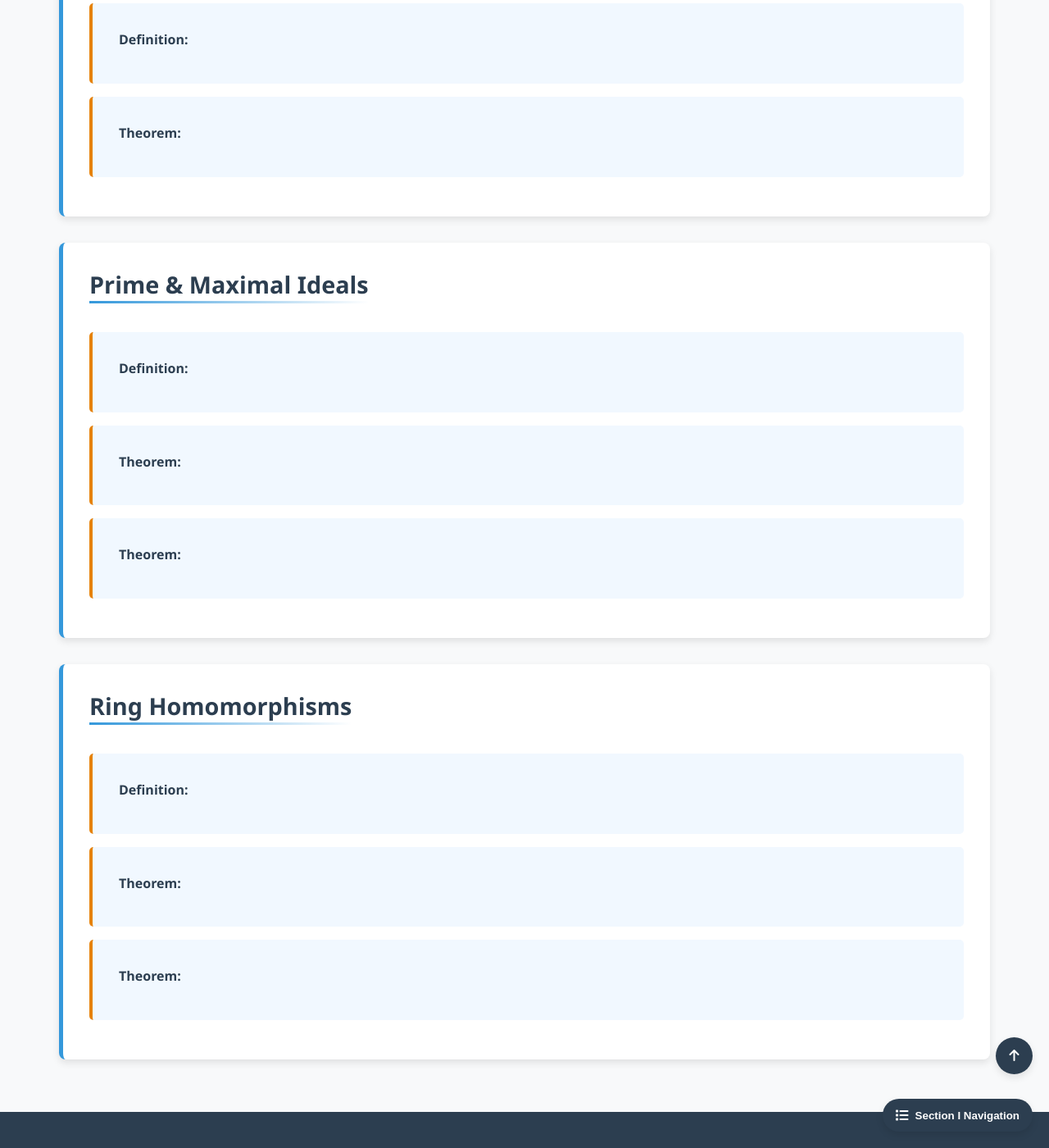
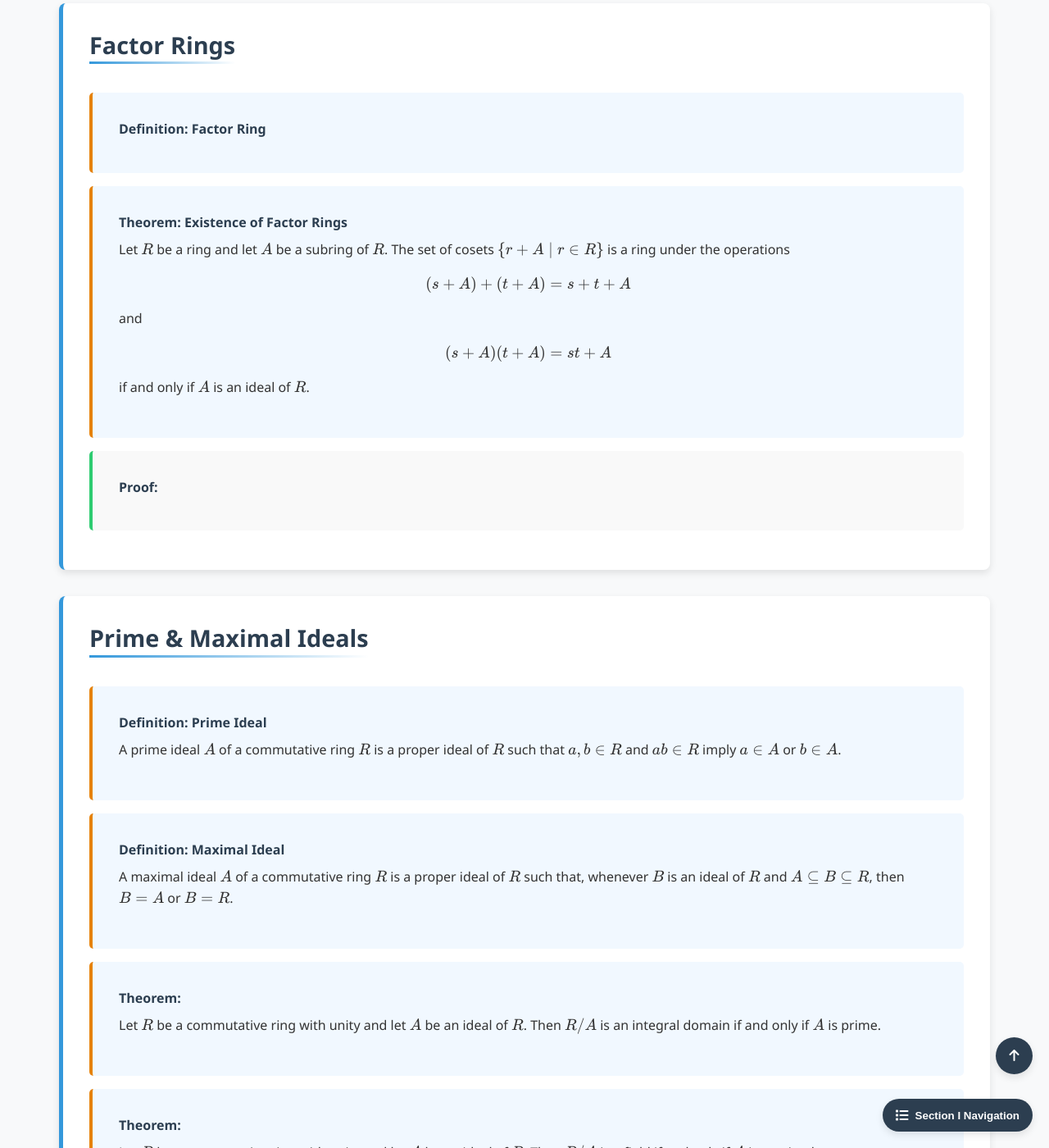
Before and after one commit to Yusukey01/yusukey01.github.io, a Jekyll site: the page built from Mathematics/Linear_algebra/ideals.html, in a window 1280 px wide and 1400 px high, scrolled down 1200 px. Shown: the whole window at 82% size. Built offline with Jekyll 4.4.1, drawn with Linux system fonts in a browser that asks for light colours; some of the changed text lies outside the part shown.

Commit message:
start Section I -Part20

```diff
--- a/Mathematics/Linear_algebra/ideals.html
+++ b/Mathematics/Linear_algebra/ideals.html
@@ -114,8 +114,14 @@ noindex: true
                 </div>
 
                 <div class="theorem">
-                    <span class="theorem-title">Theorem: </span>
-
+                    <span class="theorem-title">Theorem: Ideal Test</span>
+                    <p>
+                        A nonempty subset \(A\) of a ring \(R\) is an ideal of \(R\) if
+                        <ol style="padding-left: 40px;">
+                            <li>\(a-b \in A\) whenever \(a, b \in A\).</li>
+                            <li>\(ra\) and \(ar\) are in \(A\) whenever \(a \in A\) and \(r \in R\).</li>
+                        </ol>
+                    </p>
                 </div>
 
 
@@ -129,13 +135,28 @@ noindex: true
                 </p>
 
                 <div class="theorem">
-                    <span class="theorem-title">Definition: </span>
+                    <span class="theorem-title">Definition: Factor Ring</span>
 
                 </div>
 
                 <div class="theorem">
-                    <span class="theorem-title">Theorem: </span>
+                    <span class="theorem-title">Theorem: Existence of Factor Rings</span>
+                    <p>
+                        Let \(R\) be a ring and let \(A\) be a subring of \(R\). The set of cosets \(\{r + A \mid r \in R\}\) is
+                        a ring under the operations
+                        \[
+                        (s + A) + (t + A) = s + t + A
+                        \]
+                        and
+                        \[
+                        (s + A)(t + A) = st + A
+                        \]
+                        if and only if \(A\) is an ideal of \(R\).
+                    </p>
+                </div>
 
+                <div class="proof">
+                    <span class="proof-title">Proof:</span>
                 </div>
 
             </section>
@@ -148,18 +169,36 @@ noindex: true
                 </p>
 
                 <div class="theorem">
-                    <span class="theorem-title">Definition: </span>
+                    <span class="theorem-title">Definition: Prime Ideal</span>
+                    <p>
+                        A prime ideal \(A\) of a commutative ring \(R\) is a proper ideal of \(R\) such that \(a, b \in R\) and
+                        \(ab \in R\) imply \(a \in A\) or \(b \in A\).
+                    </p>
+                </div>
 
+                <div class="theorem">
+                    <span class="theorem-title">Definition: Maximal Ideal</span>
+                    <p>
+                        A maximal ideal \(A\) of a commutative ring \(R\) is a proper ideal of \(R\) such that,
+                        whenever \(B\) is an ideal of \(R\) and \(A \subseteq B \subseteq R\), then \(B = A\) or
+                        \(B = R\).
+                    </p>
                 </div>
 
                 <div class="theorem">
                     <span class="theorem-title">Theorem: </span>
-
+                    <p>
+                        Let \(R\) be a commutative ring with unity and let \(A\) be an ideal of \(R\). Then \(R / A\) is
+                        an integral domain if and only if \(A\) is prime.
+                    </p>
                 </div>
 
                 <div class="theorem">
                     <span class="theorem-title">Theorem: </span>
-
+                    <p>
+                        Let \(R\) be a commutative ring with unity and let \(A\) be an ideal of \(R\). Then \(R / A\) is
+                        a field if and only if \(A\) is maximal.
+                    </p>
                 </div>
 
             </section>
@@ -172,8 +211,10 @@ noindex: true
                 </p>
 
                 <div class="theorem">
-                    <span class="theorem-title">Definition: </span>
+                    <span class="theorem-title">Definition: Ring Homomorphism & Isomorphism</span>
+                    <p>
 
+                    </p>
                 </div>
 
                 <div class="theorem">
```
